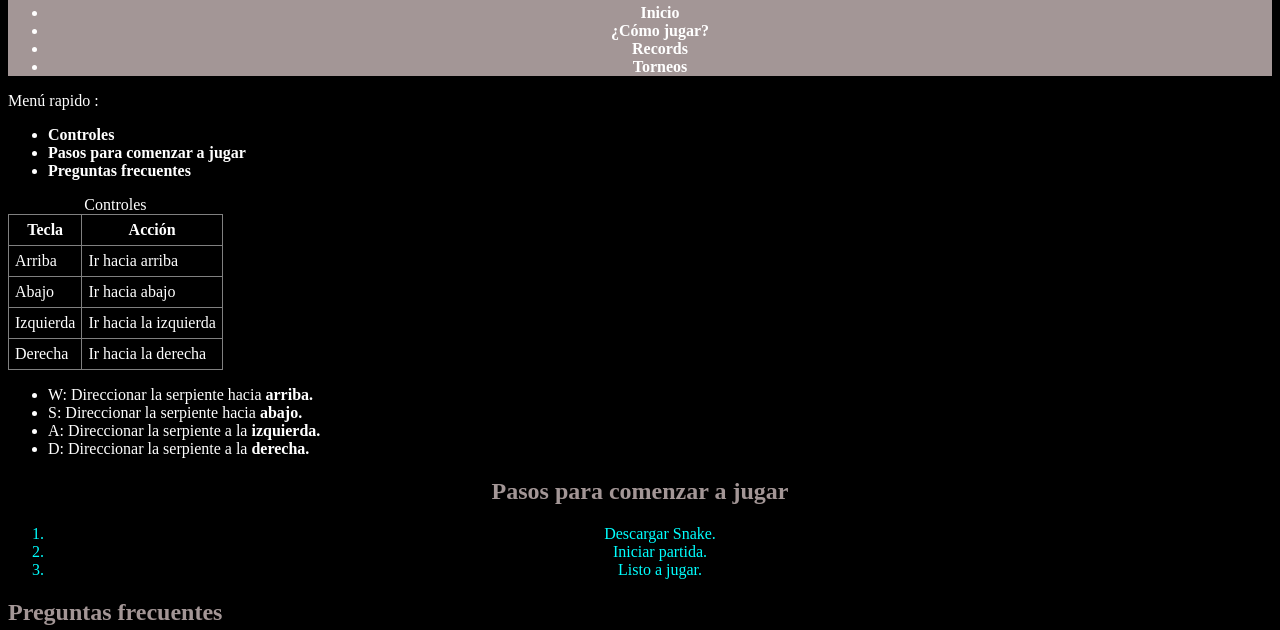
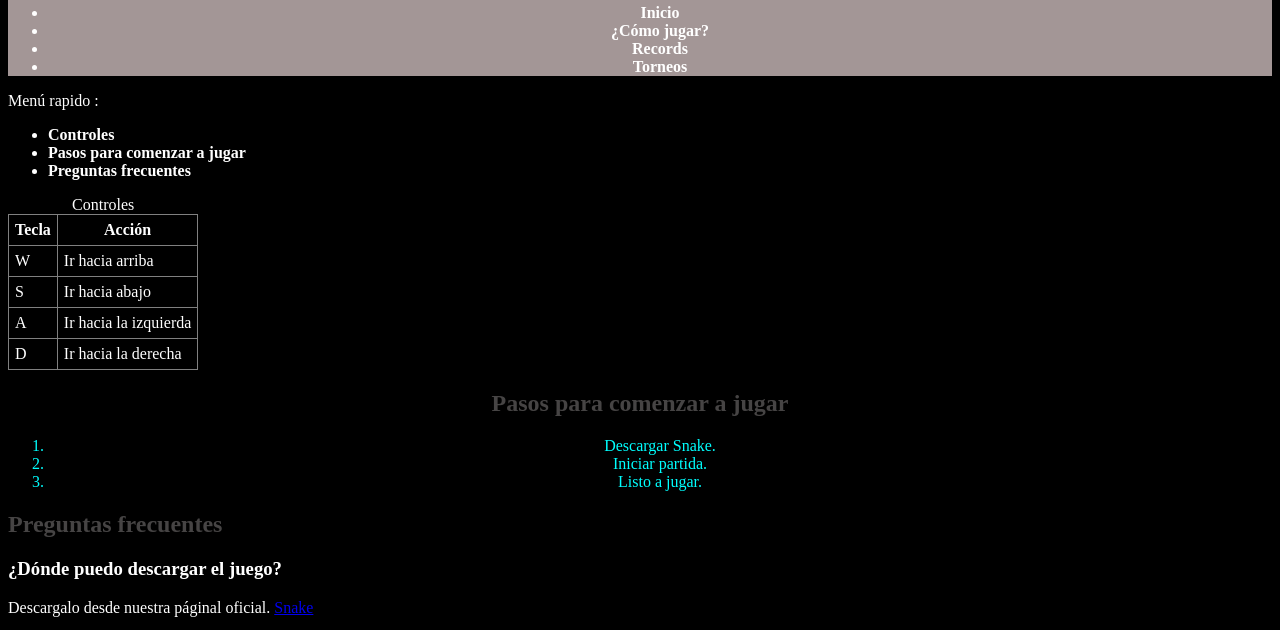
Before and after one commit to cloexx/Snake, a plain HTML site: page como-jugar.html in a window 1280 px wide. Shown: the part 212-842 px from the top of the page. Drawn offline with Linux system fonts and the light colour scheme.

Commit message:
Correción de controles repetidos y h1 invisible

```diff
--- a/como-jugar.html
+++ b/como-jugar.html
@@ -69,40 +69,23 @@
                 </thead>
                 <tbody>
                     <tr>
-                        <td>Arriba</td>
+                        <td>W</td>
                         <td>Ir hacia arriba</td>
                     </tr>
                     <tr>
-                        <td>Abajo</td>
+                        <td>S</td>
                         <td>Ir hacia abajo</td>
                     </tr>
                     <tr>
-                        <td>Izquierda</td>
+                        <td>A</td>
                         <td>Ir hacia la izquierda</td>
                     </tr>
                     <tr>
-                        <td>Derecha</td>
+                        <td>D</td>
                         <td>Ir hacia la derecha</td>
                     </tr>
                 </tbody>
             </table>
-
-
-            <ul>
-                <li>
-                    W: Direccionar la serpiente hacia <strong>arriba.</strong>
-                </li>
-                <li>
-                    S: Direccionar la serpiente hacia <strong>abajo.</strong>
-                </li>
-                <li>
-                    A: Direccionar la serpiente a la <strong>izquierda.</strong>
-                </li>
-                <li>
-                    D: Direccionar la serpiente a la <strong>derecha.</strong>
-                </li>
-            </ul>
-
 
 
         </section>
--- a/css/estilos.css
+++ b/css/estilos.css
@@ -26,7 +26,7 @@ nav a {
 /*h1 y h2 en color plomo*/
 h1,h2 {
 
-    color: #a39696;
+    color: #464444;
 
 
 }
```
